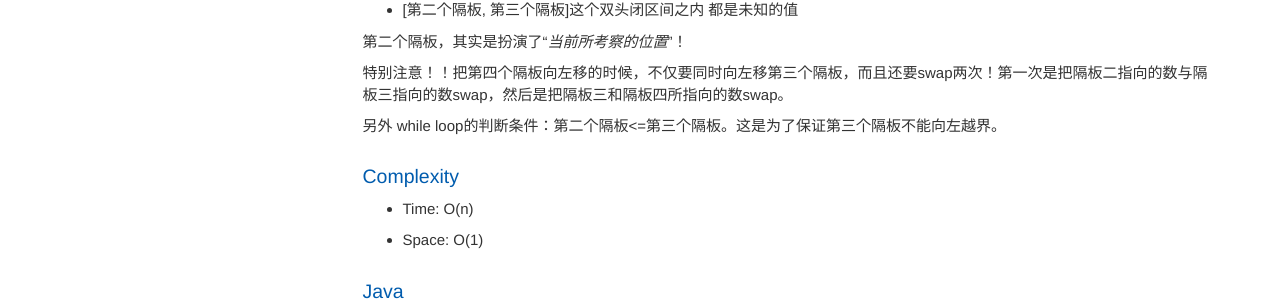
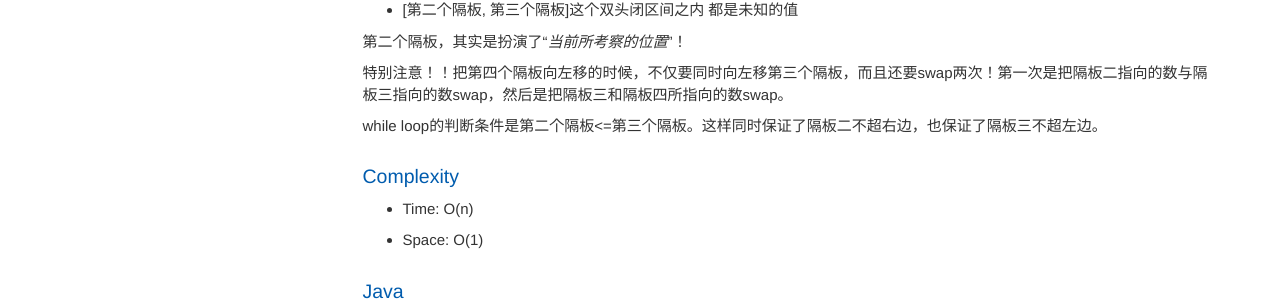
Before and after one commit to HungryOrc/hungryorc.github.io, a Jekyll site: the page built from pages/algorithm/algorithm_rainbow_sort_four_colors.md, in a window 1280 px wide. Shown: the part 649-957 px from the top of the page. Built offline with Jekyll 4.4.1, drawn with Linux system fonts in a browser that asks for light colours; nearby versions of some CDN libraries; comment, search, counter and statistics services are not loaded.

Commit message:
Update algorithm_rainbow_sort_four_colors.md

```diff
--- a/pages/algorithm/algorithm_rainbow_sort_four_colors.md
+++ b/pages/algorithm/algorithm_rainbow_sort_four_colors.md
@@ -28,7 +28,7 @@ Given an array of balls, where the color of the balls can only be Red, Green, Bl
 
 特别注意！！把第四个隔板向左移的时候，不仅要同时向左移第三个隔板，而且还要swap两次！第一次是把隔板二指向的数与隔板三指向的数swap，然后是把隔板三和隔板四所指向的数swap。
 
-另外 while loop的判断条件：第二个隔板<=第三个隔板。这是为了保证第三个隔板不能向左越界。
+while loop的判断条件是第二个隔板<=第三个隔板。这样同时保证了隔板二不超右边，也保证了隔板三不超左边。
 
 ### Complexity
 * Time: O(n)
```
